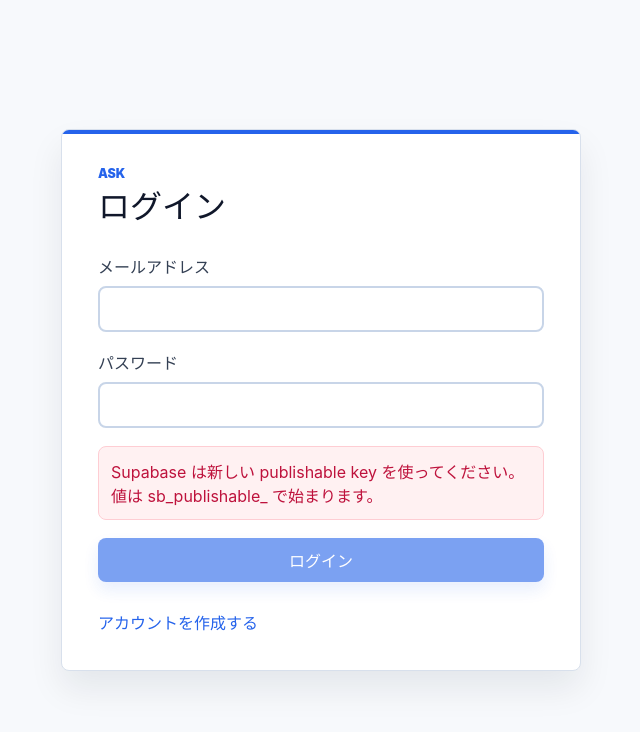
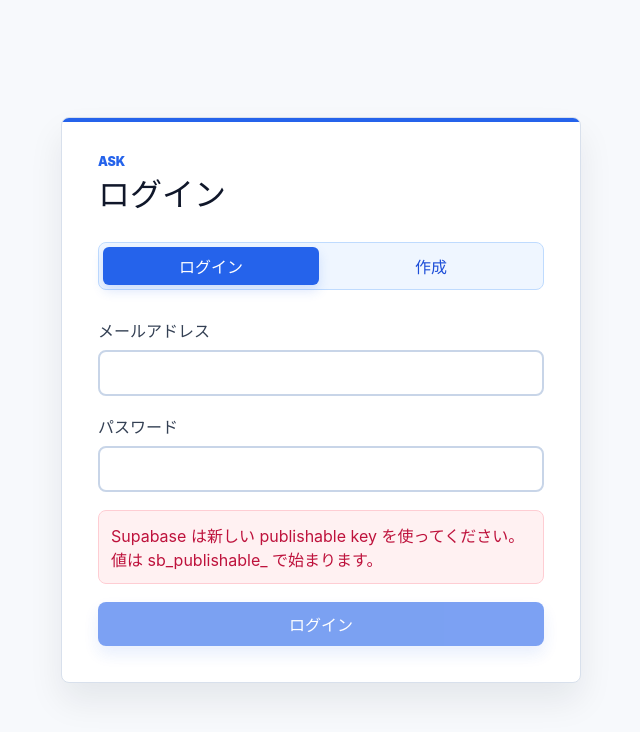
Before and after one commit to AtsushiHosaka/ASK-electron, a React (Vite) app in the folder src/renderer/: page /#/login in a window 1280 px wide. Shown: the top 732 px of the page, without its empty margins (319-959 px from the left). Built offline with nearby package versions, Linux system fonts and the light colour scheme; no server answers.

Commit message:
Clarify auth mode selection

```diff
--- a/src/renderer/src/features/auth/LoginPage.tsx
+++ b/src/renderer/src/features/auth/LoginPage.tsx
@@ -48,6 +48,25 @@ export const LoginPage = (): ReactElement => {
           <h1 id="login-title">{mode === "signIn" ? "ログイン" : "アカウント作成"}</h1>
         </div>
 
+        <div className="auth-mode-control" aria-label="認証モード">
+          <button
+            className={mode === "signIn" ? "active" : ""}
+            type="button"
+            aria-pressed={mode === "signIn"}
+            onClick={() => setMode("signIn")}
+          >
+            ログイン
+          </button>
+          <button
+            className={mode === "signUp" ? "active" : ""}
+            type="button"
+            aria-pressed={mode === "signUp"}
+            onClick={() => setMode("signUp")}
+          >
+            作成
+          </button>
+        </div>
+
         <form className="form-stack" onSubmit={handleSubmit}>
           <label>
             メールアドレス
@@ -87,14 +106,6 @@ export const LoginPage = (): ReactElement => {
             {submitting ? "確認中..." : mode === "signIn" ? "ログイン" : "アカウント作成"}
           </button>
         </form>
-
-        <button
-          className="link-button"
-          type="button"
-          onClick={() => setMode((current) => (current === "signIn" ? "signUp" : "signIn"))}
-        >
-          {mode === "signIn" ? "アカウントを作成する" : "ログインに戻る"}
-        </button>
       </section>
     </main>
   );
--- a/src/renderer/src/styles.css
+++ b/src/renderer/src/styles.css
@@ -112,6 +112,31 @@ button {
   display: block;
 }
 
+.auth-mode-control {
+  display: grid;
+  grid-template-columns: repeat(2, minmax(0, 1fr));
+  gap: 4px;
+  border: 1px solid #bfdbfe;
+  border-radius: 8px;
+  padding: 4px;
+  background: var(--color-primary-muted);
+}
+
+.auth-mode-control button {
+  min-height: 38px;
+  border: 0;
+  border-radius: 6px;
+  color: var(--color-primary-strong);
+  background: transparent;
+  font-weight: 900;
+}
+
+.auth-mode-control button.active {
+  color: var(--color-surface);
+  background: var(--color-primary);
+  box-shadow: 0 6px 12px rgb(37 99 235 / 16%);
+}
+
 h1 {
   margin: 0;
   color: var(--color-heading);
```
Also changed, not shown: 1 other file (tests, documents, lock files or other folders).
